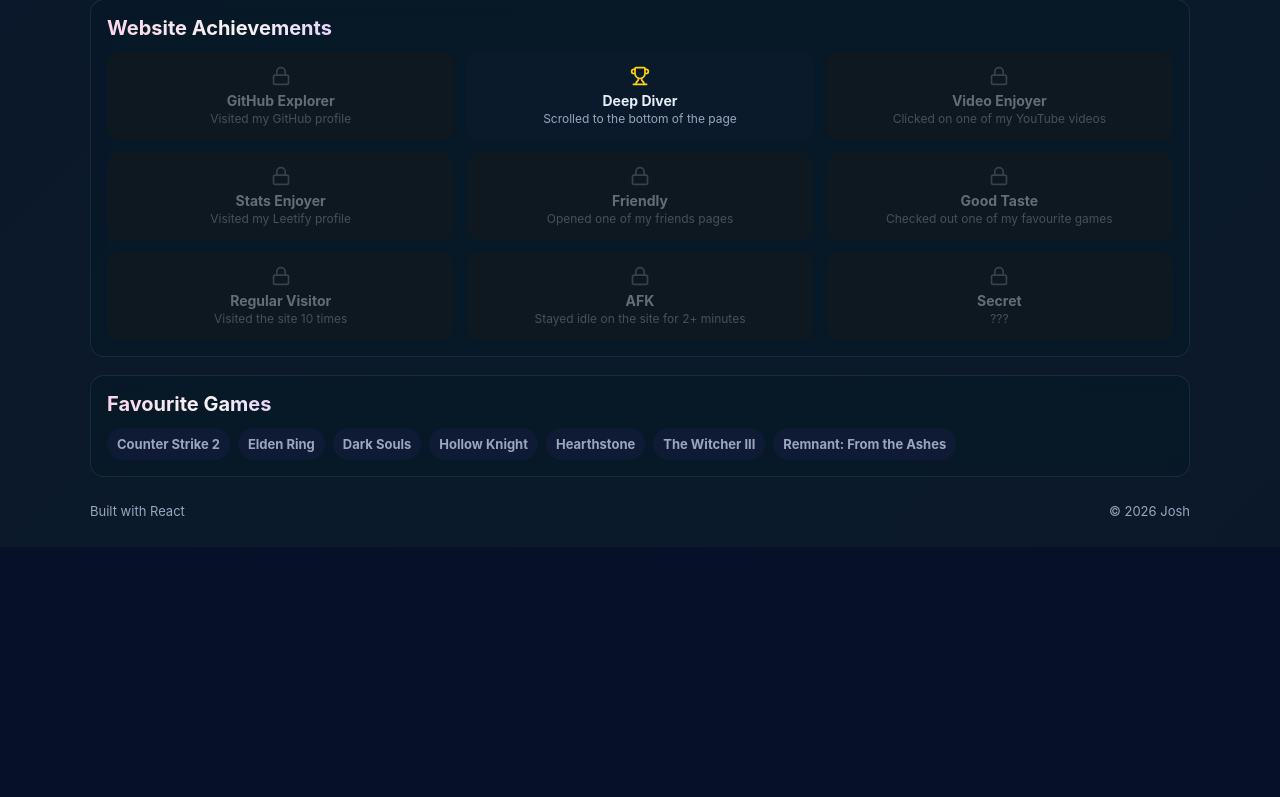
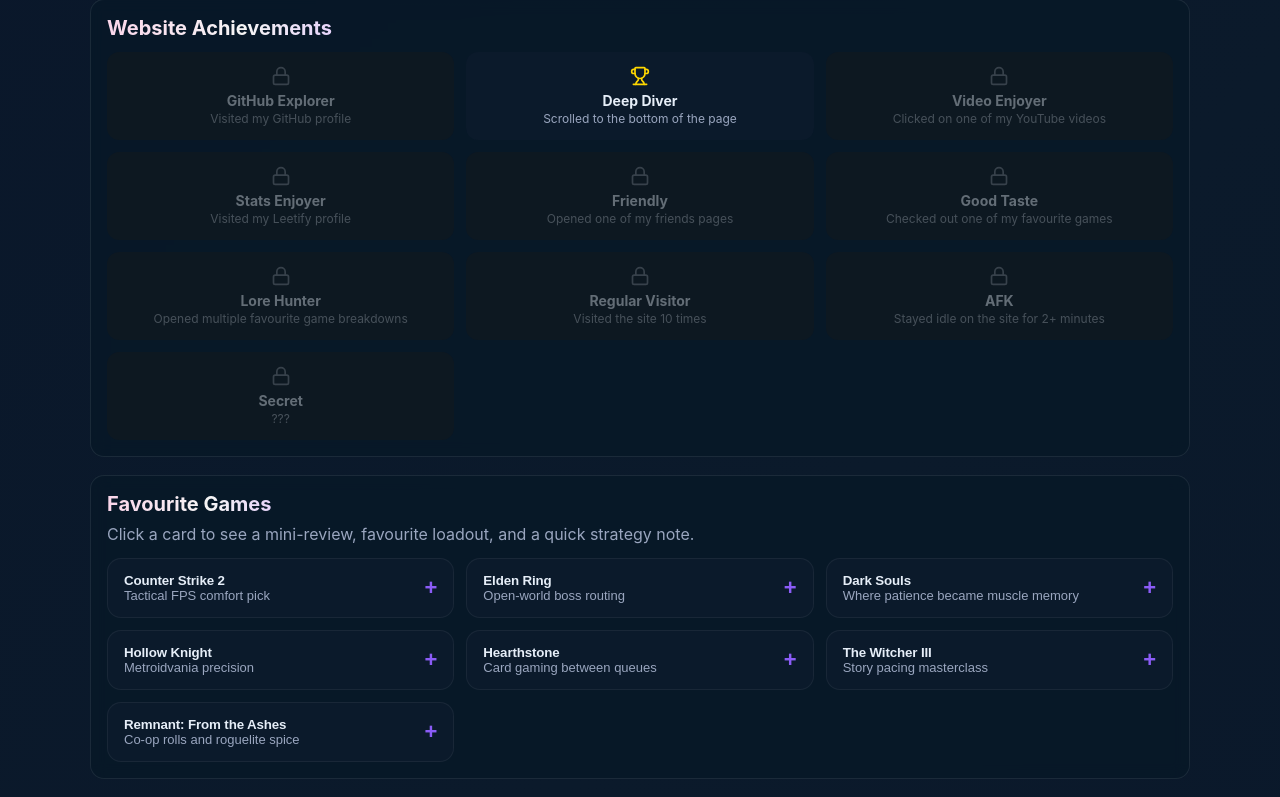
Before and after one commit to lagopodus/portfolio, a React (Create React App) app: page / in a window 1280 px wide. Shown: the part 2000-2797 px from the top of the page. Before the commit the page ends 2547 px from the top, so only its background shows below. Built offline with nearby package versions, Linux system fonts and the light colour scheme; no server answers; a web font is replaced by a local one.

Commit message:
Add expandable game cards and lore hunter achievement

```diff
--- a/src/AchievementContext.js
+++ b/src/AchievementContext.js
@@ -3,9 +3,13 @@ import React, { createContext, useContext, useState, useEffect } from "react";
 const AchievementContext = createContext();
 
 export function AchievementsProvider({ children, initialAchievements }) {
-    const [achievements, setAchievements] = useState(
-        JSON.parse(localStorage.getItem("achievements")) || initialAchievements
-    );
+    const [achievements, setAchievements] = useState(() => {
+        const stored = JSON.parse(localStorage.getItem("achievements"));
+        if (!stored) return initialAchievements;
+
+        const storedById = Object.fromEntries(stored.map((a) => [a.id, a]));
+        return initialAchievements.map((ach) => storedById[ach.id] ? { ...ach, ...storedById[ach.id] } : ach);
+    });
     const [lastUnlocked, setLastUnlocked] = useState(null);
 
     const unlock = (id) => {
--- a/src/App.css
+++ b/src/App.css
@@ -676,6 +676,133 @@
   transform: scale(1.05);
 }
 
+.section-subtext {
+  color: var(--muted);
+  margin-top: -6px;
+  margin-bottom: 10px;
+  line-height: 1.6;
+}
+
+.game-grid {
+  display: grid;
+  grid-template-columns: repeat(auto-fit, minmax(280px, 1fr));
+  gap: 12px;
+}
+
+.game-card {
+  background: var(--card-alt);
+  border: 1px solid rgba(255, 255, 255, 0.06);
+  border-radius: 14px;
+  overflow: hidden;
+  transition: transform 0.2s ease, border-color 0.2s ease, box-shadow 0.2s ease;
+}
+
+.game-card:hover {
+  transform: translateY(-2px);
+  border-color: rgba(139, 92, 246, 0.4);
+  box-shadow: 0 12px 35px rgba(0, 0, 0, 0.28);
+}
+
+.game-card-header {
+  width: 100%;
+  background: transparent;
+  border: none;
+  color: var(--text);
+  padding: 14px 16px;
+  display: flex;
+  align-items: center;
+  justify-content: space-between;
+  gap: 10px;
+  cursor: pointer;
+  text-align: left;
+  transition: background 0.2s ease;
+}
+
+.game-card-header:hover,
+.game-card-header:focus-visible {
+  outline: none;
+  background: linear-gradient(90deg, rgba(139, 92, 246, 0.08), rgba(139, 92, 246, 0.02));
+}
+
+.game-card-title {
+  font-weight: 800;
+  letter-spacing: -0.01em;
+}
+
+.game-card-tagline {
+  color: var(--muted);
+  font-size: 13px;
+}
+
+.game-card-chevron {
+  font-size: 22px;
+  color: var(--accent);
+  font-weight: 700;
+  transition: transform 0.2s ease;
+}
+
+.game-card.open .game-card-chevron {
+  transform: rotate(180deg);
+}
+
+.game-card-body {
+  max-height: 0;
+  overflow: hidden;
+  opacity: 0;
+  transform: translateY(-6px);
+  transition: max-height 0.35s ease, opacity 0.3s ease, transform 0.35s ease;
+}
+
+.game-card.open .game-card-body {
+  max-height: 400px;
+  opacity: 1;
+  transform: translateY(0);
+}
+
+.game-card-content {
+  padding: 0 16px 16px;
+  display: flex;
+  flex-direction: column;
+  gap: 12px;
+  color: var(--muted);
+}
+
+.game-card-review {
+  margin: 0;
+  line-height: 1.6;
+}
+
+.game-card-meta-grid {
+  display: grid;
+  gap: 10px;
+  grid-template-columns: repeat(auto-fit, minmax(200px, 1fr));
+}
+
+.meta-label {
+  font-size: 12px;
+  letter-spacing: 0.04em;
+  text-transform: uppercase;
+  color: var(--muted);
+}
+
+.meta-value {
+  color: var(--text);
+  font-weight: 700;
+}
+
+.game-card-link {
+  display: inline-flex;
+  align-items: center;
+  gap: 8px;
+  color: var(--accent);
+  font-weight: 700;
+  text-decoration: none;
+}
+
+.game-card-link:hover {
+  text-decoration: underline;
+}
+
 .routine-card {
   display: flex;
   flex-direction: column;
--- a/src/MainApp.js
+++ b/src/MainApp.js
@@ -126,6 +126,72 @@ const warmupRoutine = [
     }
 ];
 
+const favouriteGames = [
+    {
+        id: "counter-strike-2",
+        name: "Counter Strike 2",
+        tagline: "Tactical FPS comfort pick",
+        review: "Live servers are the best and worst classroom — every round is a case study in spacing, utility and tempo. CS2 keeps the discipline sharp.",
+        loadout: "AK-47 / Desert Eagle / HE + flash for instant retakes",
+        tip: "Play for early space with a late lurk; the round flips when you break the defender crossfire.",
+        url: "https://store.steampowered.com/app/730/CounterStrike_Global_Offensive/"
+    },
+    {
+        id: "elden-ring",
+        name: "Elden Ring",
+        tagline: "Open-world boss routing",
+        review: "FromSoftware finally let me get lost. I love sprinting past a dragon at level 10, then returning much later with a polished build and a grudge.",
+        loadout: "Moonveil Katana + Carian Sorceries",
+        tip: "Stack stance breaks with jump-heavy attacks, then punish with a charged R2.",
+        url: "https://store.steampowered.com/app/1245620/ELDEN_RING/"
+    },
+    {
+        id: "dark-souls",
+        name: "Dark Souls",
+        tagline: "Where patience became muscle memory",
+        review: "Bonfire to boss is a meditative loop. No fast travel in the early game makes every shortcut you unlock feel like mastery.",
+        loadout: "Claymore + Grass Crest Shield",
+        tip: "Two-hand for stagger, then swap to shield only when stamina is low or projectiles fly.",
+        url: "https://store.steampowered.com/app/570940/DARK_SOULS_REMASTERED/"
+    },
+    {
+        id: "hollow-knight",
+        name: "Hollow Knight",
+        tagline: "Metroidvania precision",
+        review: "Hallownest rewards curiosity. Movement upgrades stack into this elegant dance — wall jumps, dash cancels and nail arts feel buttery smooth.",
+        loadout: "Nailmaster’s Glory + Mark of Pride",
+        tip: "Pre-charge Great Slash before re-engaging; it wins trades without costing extra soul.",
+        url: "https://store.steampowered.com/app/367520/Hollow_Knight/"
+    },
+    {
+        id: "hearthstone",
+        name: "Hearthstone",
+        tagline: "Card gaming between queues",
+        review: "A perfect palette cleanser. I theorycraft during CS2 queues, then stress-test lists on ladder — discovering greedy lines is the fun part.",
+        loadout: "Highlander Mage / Thief Rogue",
+        tip: "Bank cheap discovers for swing turns; holding one mana spell generators keeps secrets and combos flexible.",
+        url: "https://hearthstone.blizzard.com/"
+    },
+    {
+        id: "witcher-3",
+        name: "The Witcher III",
+        tagline: "Story pacing masterclass",
+        review: "Side quests feel like novellas. I replay to chase the quiet character beats — contracts, taverns, Gwent in the rain.",
+        loadout: "Ursine gear + Igni / Quen focus",
+        tip: "Prep oils and decoctions before every contract; igni melt plus heavy armor = comfy boss deletes.",
+        url: "https://store.steampowered.com/app/292030/The_Witcher_3_Wild_Hunt/"
+    },
+    {
+        id: "remnant",
+        name: "Remnant: From the Ashes",
+        tagline: "Co-op rolls and roguelite spice",
+        review: "Procedural worlds keep co-op fresh. It’s the perfect middle ground between Souls combat and looter excitement.",
+        loadout: "Hunting Pistol + Devastator + Void armor",
+        tip: "Dodge diagonally through boss swipes; stagger windows open up when you mix mod power with weak-spot discipline.",
+        url: "https://store.steampowered.com/app/617290/Remnant_From_the_Ashes/"
+    }
+];
+
 export const ACHIEVEMENTS = [
     {
         id: "visit-github",
@@ -170,6 +236,13 @@ export const ACHIEVEMENTS = [
         unlocked: false
     },
     {
+        id: "lore-hunter",
+        title: "Lore Hunter",
+        desc: "Opened multiple favourite game breakdowns",
+        icon: "map",
+        unlocked: false
+    },
+    {
         id: "ten-visits",
         title: "Regular Visitor",
         desc: "Visited the site 10 times",
@@ -199,6 +272,7 @@ const ICONS = {
     crosshair: <Crosshair size={20} style={{ color: "#60a5fa" }} />, // light blue (accuracy vibe)
     user: <User size={20} style={{ color: "#22c55e" }} />,       // green (friendly)
     bookheart: <BookHeart size={20} style={{ color: "#a855f7" }} />, // violet/purple (taste/favorites)
+    map: <MapPinned size={20} style={{ color: "#22d3ee" }} />,
     locked: <Lock size={20} style={{ color: "gray" }} />,        // locked = gray
     star: <Star size={20} style={{ color: "#facc15" }} />,   // yellow/golden star
     clock: <Clock size={20} style={{ color: "#60a5fa" }} />, // blue clock
@@ -217,6 +291,7 @@ function MainApp() {
     const { achievements, unlock, lastUnlocked, setLastUnlocked } = useAchievements();
     const allUnlocked = achievements.every((a) => a.unlocked);
     const [theme, setTheme] = useState("dark");
+    const [openedGames, setOpenedGames] = useState([]);
 
     useEffect(() => {
         document.documentElement.setAttribute("data-theme", theme);
@@ -224,6 +299,19 @@ function MainApp() {
 
     const toggleTheme = () => {
         setTheme((t) => (t === "dark" ? "light" : "dark"));
+    };
+
+    const handleGameOpen = (id) => {
+        setOpenedGames((prev) => {
+            if (prev.includes(id)) return prev;
+
+            const next = [...prev, id];
+            if (next.length >= 3) {
+                unlock("lore-hunter");
+            }
+
+            return next;
+        });
     };
 
 
@@ -673,37 +761,10 @@ function MainApp() {
                 {/* Favourite Games */}
                 <MotionCard id="games" className="card">
                     <h2 className="section-title gradient-text">Favourite Games</h2>
-                    <div style={{display: "flex", gap: 8, flexWrap: "wrap"}}>
-                        {[
-                            {
-                                name: "Counter Strike 2",
-                                url: "https://store.steampowered.com/app/730/CounterStrike_Global_Offensive/"
-                            },
-                            {name: "Elden Ring", url: "https://store.steampowered.com/app/1245620/ELDEN_RING/"},
-                            {
-                                name: "Dark Souls",
-                                url: "https://store.steampowered.com/app/570940/DARK_SOULS_REMASTERED/"
-                            },
-                            {
-                                name: "Hollow Knight",
-                                url: "https://store.steampowered.com/app/367520/Hollow_Knight/"
-                            },
-                            {name: "Hearthstone", url: "https://hearthstone.blizzard.com/"},
-                            {
-                                name: "The Witcher III",
-                                url: "https://store.steampowered.com/app/292030/The_Witcher_3_Wild_Hunt/"
-                            },
-                            {
-                                name: "Remnant: From the Ashes",
-                                url: "https://store.steampowered.com/app/617290/Remnant_From_the_Ashes/"
-                            },
-                        ].map((game) => (
-                            <a key={game.name} href={game.url} target="_blank" rel="noopener noreferrer"
-                               className="skill-pill"
-                               onMouseDown={(e) => handleUnlockClick(e, "visit-steam", unlock)}
-                               onClick={(e) => handleUnlockClick(e, "visit-steam", unlock)}>
-                                {game.name}
-                            </a>
+                    <p className="section-subtext">Click a card to see a mini-review, favourite loadout, and a quick strategy note.</p>
+                    <div className="game-grid">
+                        {favouriteGames.map((game) => (
+                            <GameCard key={game.id} game={game} onOpen={handleGameOpen}/>
                         ))}
                     </div>
                 </MotionCard>
@@ -726,6 +787,71 @@ function handleUnlockClick(e, id, unlock) {
     if (e.button === 0 || e.button === 1 || e.ctrlKey || e.metaKey) {
         unlock(id);
     }
+}
+
+function GameCard({ game, onOpen }) {
+    const [open, setOpen] = useState(false);
+    const { unlock } = useAchievements();
+
+    const toggleOpen = () => {
+        setOpen((prev) => {
+            const next = !prev;
+            if (next) {
+                onOpen?.(game.id);
+            }
+            return next;
+        });
+    };
+
+    const handleSteamClick = (e) => {
+        handleUnlockClick(e, "visit-steam", unlock);
+    };
+
+    return (
+        <div className={`game-card ${open ? "open" : ""}`}>
+            <button
+                className="game-card-header"
+                onClick={toggleOpen}
+                aria-expanded={open}
+                aria-controls={`${game.id}-details`}
+            >
+                <div>
+                    <div className="game-card-title">{game.name}</div>
+                    <div className="game-card-tagline">{game.tagline}</div>
+                </div>
+                <span className="game-card-chevron" aria-hidden="true">{open ? "−" : "+"}</span>
+            </button>
+            <div
+                className="game-card-body"
+                id={`${game.id}-details`}
+                aria-hidden={!open}
+            >
+                <div className="game-card-content">
+                    <p className="game-card-review">{game.review}</p>
+                    <div className="game-card-meta-grid">
+                        <div>
+                            <div className="meta-label">Favorite Loadout</div>
+                            <div className="meta-value">{game.loadout}</div>
+                        </div>
+                        <div>
+                            <div className="meta-label">Strategy Tip</div>
+                            <div className="meta-value">{game.tip}</div>
+                        </div>
+                    </div>
+                    <a
+                        className="game-card-link"
+                        href={game.url}
+                        target="_blank"
+                        rel="noopener noreferrer"
+                        onMouseDown={handleSteamClick}
+                        onClick={handleSteamClick}
+                    >
+                        View store page <ExternalLink size={16} />
+                    </a>
+                </div>
+            </div>
+        </div>
+    );
 }
 
 function AchievementPopup({ achievement }) {
```
